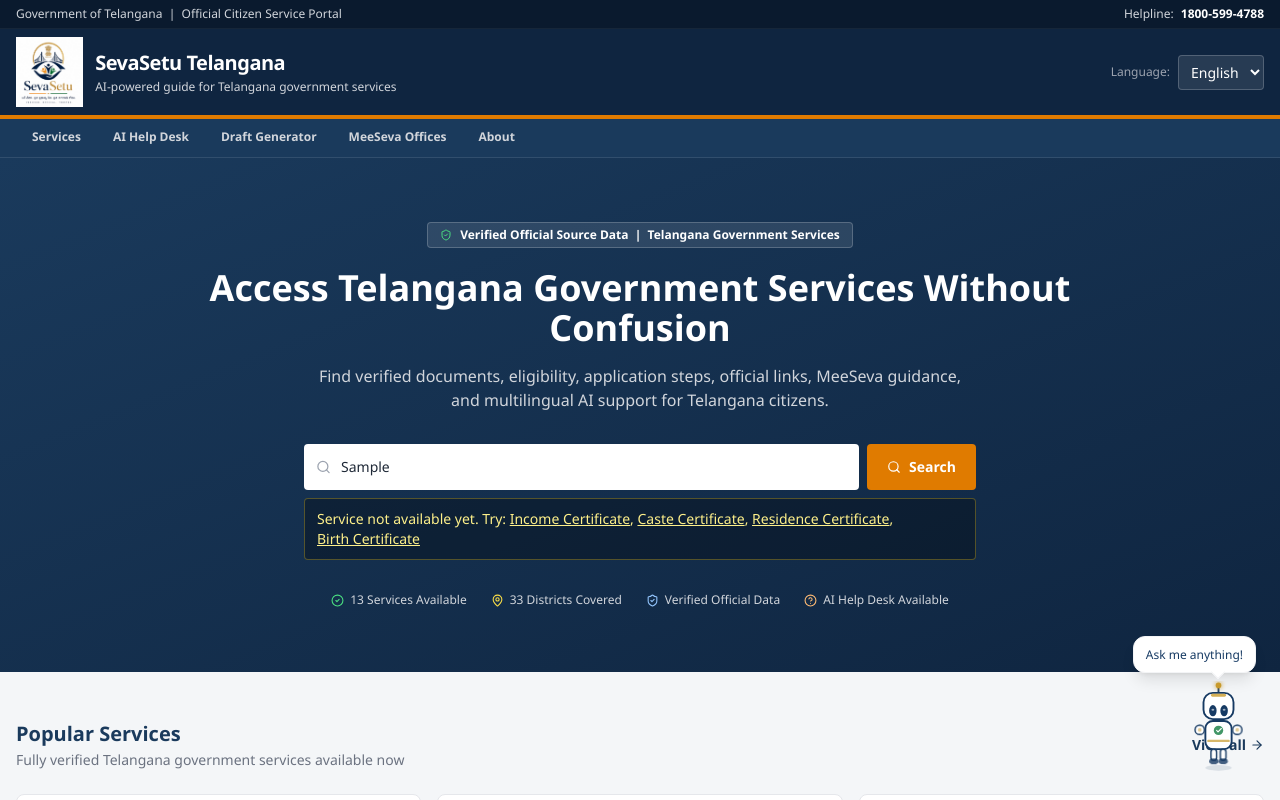
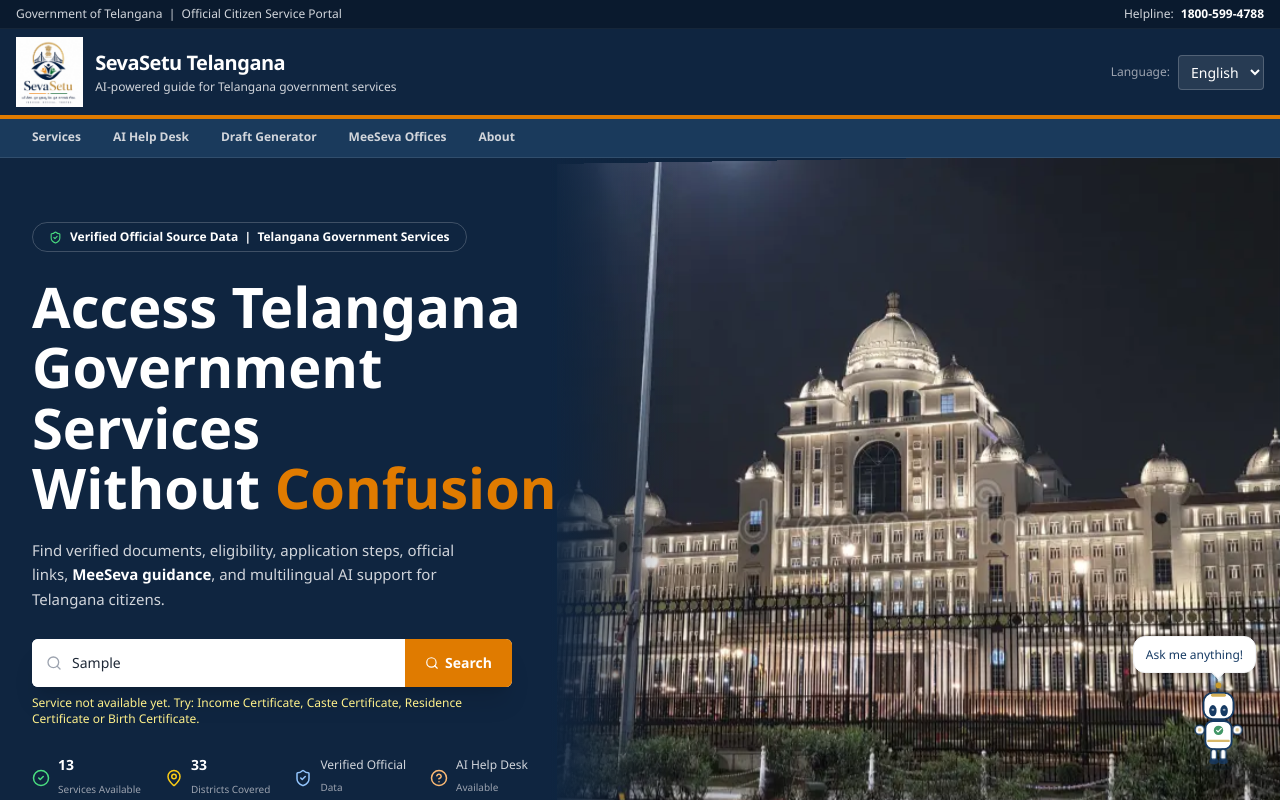
Before and after one commit to Digital-India-Hackathon-2026/srs, a Next.js app: page / in a window 1280 px wide. Both pictures are taken after typing "Sample" into the empty fields and a click on the button "Search". Shown: the top 800 px of the page. Built offline with nearby package versions, Linux system fonts and the light colour scheme.

Commit message:
Premium hero: Secretariat image with soft blend and subtle 3D perspective

```diff
--- a/app/page.js
+++ b/app/page.js
@@ -3,6 +3,7 @@
 import { useEffect, useRef, useState } from "react";
 import { useRouter } from "next/navigation";
 import Link from "next/link";
+import Image from "next/image";
 import {
   ArrowRight,
   Bot,
@@ -21,73 +22,40 @@
 import { telanganaServices, activeServices } from "../lib/telanganaServices";
 import { useLanguage } from "../context/LanguageContext";
 import { useChatbot } from "../context/ChatbotContext";
+import { getServiceField } from "../lib/serviceData";
 
-const POPULAR_IDS = ["passport", "driving-licence", "income-certificate", "aadhaar-update", "birth-certificate", "caste-certificate"];
-
-const WHY_CARDS = [
-  { iconName: "shield",  color: "text-[#2d7a4f]", title: "Verified Official Source Guidance",   desc: "Every service page links directly to the official Telangana government portal or MeeSeva." },
-  { iconName: "users",   color: "text-[#1a3a5c]", title: "Telugu, Hindi & English Support",      desc: "Full multilingual support so no citizen is left behind due to a language barrier." },
-  { iconName: "file",    color: "text-[#e07b00]", title: "No Middlemen",                         desc: "Direct guidance on documents, steps and official portals. No agents, no fees beyond official charges." },
-  { iconName: "map",     color: "text-[#1a3a5c]", title: "MeeSeva & District Office Guidance",   desc: "Find the nearest MeeSeva centre or government office in 8 Telangana districts." },
-  { iconName: "bot",     color: "text-[#2d7a4f]", title: "AI Help Desk",                         desc: "Ask questions in plain language. Answers come only from the verified Telangana service knowledge base." },
-  { iconName: "globe",   color: "text-[#e07b00]", title: "Telangana-First Platform",             desc: "Built exclusively for Telangana citizens first, with plans to expand to all Indian states." },
-];
-
-function WhyIcon({ name, className }) {
-  const props = { size: 22, className };
-  switch (name) {
-    case "shield": return <ShieldCheck {...props} />;
-    case "users":  return <Users {...props} />;
-    case "file":   return <FileText {...props} />;
-    case "map":    return <MapPin {...props} />;
-    case "bot":    return <Bot {...props} />;
-    case "globe":  return <Globe {...props} />;
-    default:       return <ShieldCheck {...props} />;
-  }
-}
+const POPULAR_IDS = ["income-certificate", "caste-certificate", "birth-certificate", "death-certificate", "passport", "aadhaar-update"];
 
 export default function HomePage() {
   const router = useRouter();
-  const { t } = useLanguage();
+  const { t, language } = useLanguage();
   const { openChatbot } = useChatbot();
   const [query, setQuery] = useState("");
   const [noMatch, setNoMatch] = useState(false);
   const [open, setOpen] = useState(false);
   const wrapperRef = useRef(null);
 
-  // Close suggestions on outside click
   useEffect(() => {
     function handleClick(e) {
-      if (wrapperRef.current && !wrapperRef.current.contains(e.target)) {
-        setOpen(false);
-      }
+      if (wrapperRef.current && !wrapperRef.current.contains(e.target)) setOpen(false);
     }
     document.addEventListener("mousedown", handleClick);
     return () => document.removeEventListener("mousedown", handleClick);
   }, []);
 
-  const suggestions =
-    query.trim().length > 0
-      ? telanganaServices.filter(
-          (s) =>
+  const suggestions = query.trim().length > 0
+    ? telanganaServices.filter(s =>
         s.name.toLowerCase().includes(query.toLowerCase()) ||
-            s.category.toLowerCase().includes(query.toLowerCase()) ||
-            s.department.toLowerCase().includes(query.toLowerCase())
-        )
-      : [];
+        s.category.toLowerCase().includes(query.toLowerCase())
+      ) : [];
 
   function handleSearch() {
     setOpen(false);
     const q = query.trim().toLowerCase();
     if (!q) return;
-    const match = telanganaServices.find((s) =>
-      s.name.toLowerCase().includes(q)
-    );
-    if (match && match.status === "active") {
-      router.push(`/services/${match.id}`);
-    } else {
-      setNoMatch(true);
-    }
+    const match = telanganaServices.find(s => s.name.toLowerCase().includes(q));
+    if (match) router.push(`/services/${match.id}`);
+    else setNoMatch(true);
   }
 
   function handleKeyDown(e) {
@@ -95,192 +63,176 @@
     if (e.key === "Escape") setOpen(false);
   }
 
-  function handleQueryChange(e) {
-    setQuery(e.target.value);
-    setNoMatch(false);
-    setOpen(true);
-  }
-
   return (
-    <div className="min-h-screen flex flex-col">
+    <div className="min-h-screen flex flex-col bg-white">
       <Header />
 
-      {/* ── Hero ────────────────────────────────────────────────────── */}
-      <section className="bg-gradient-to-br from-[#1a3a5c] to-[#0f2540] text-white px-4 py-12 md:py-16">
-        <div className="max-w-4xl mx-auto text-center">
-          <div className="inline-flex items-center gap-2 bg-white/10 border border-white/20 rounded px-3 py-1 text-xs font-semibold mb-5">
-            <ShieldCheck size={12} className="text-[#4ade80]" />
+      {/* ══════════ HERO — Two column: text left, Secretariat image right ══════════ */}
+      <section className="relative bg-[#0f2540] overflow-hidden" style={{ minHeight: "580px" }}>
+        {/* RIGHT SIDE — Secretariat image with subtle perspective */}
+        <div
+          className="hidden lg:block absolute top-0 right-0 w-[57%] h-full overflow-hidden"
+          style={{ perspective: "1600px" }}
+        >
+          <img
+            src="/images/telangana-secretariat.webp"
+            alt="Telangana Secretariat"
+            className="w-full h-full"
+            style={{
+              objectFit: "cover",
+              objectPosition: "center",
+              transform: "perspective(1600px) rotateY(-2deg) scale(1.015)",
+              transformOrigin: "right center",
+              backfaceVisibility: "hidden",
+            }}
+          />
+          {/* Narrow feathered blend — only 130px wide at the left join */}
+          <div
+            className="absolute top-0 bottom-0 pointer-events-none"
+            style={{
+              left: "-1px",
+              width: "130px",
+              background: "linear-gradient(to right, #0f2540 0%, rgba(15,37,64,0.75) 25%, rgba(15,37,64,0.30) 60%, rgba(15,37,64,0) 100%)",
+            }}
+          />
+        </div>
+
+        {/* Left side content */}
+        <div className="relative z-10 max-w-7xl mx-auto px-6 lg:px-8 py-14 lg:py-16 flex items-center" style={{ minHeight: "580px" }}>
+          <div className="max-w-[540px]">
+            {/* Verified badge */}
+            <div className="inline-flex items-center gap-2 bg-white/8 border border-white/20 rounded-full px-4 py-1.5 text-xs font-semibold text-white mb-6">
+              <ShieldCheck size={13} className="text-[#4ade80]" />
               Verified Official Source Data &nbsp;|&nbsp; Telangana Government Services
             </div>
 
-          <h1 className="text-2xl sm:text-3xl md:text-4xl font-black leading-tight mb-4">
-            {t("landing.heroTitle")}
+            {/* Heading — large, matching reference proportions */}
+            <h1 className="text-[2.6rem] sm:text-[3.2rem] lg:text-[3.5rem] font-black text-white leading-[1.08] mb-5">
+              Access Telangana<br />
+              Government Services<br />
+              Without <span className="text-[#e07b00]">Confusion</span>
             </h1>
 
-          <p className="text-gray-300 text-sm sm:text-base max-w-2xl mx-auto leading-relaxed mb-8">
-            {t("landing.heroSubtitle")}
+            {/* Description */}
+            <p className="text-gray-300 text-[15px] leading-relaxed mb-7 max-w-[460px]">
+              Find verified documents, eligibility, application steps, official links,
+              <strong className="text-white"> MeeSeva guidance</strong>, and multilingual AI support for
+              Telangana citizens.
             </p>
 
-          {/* Search */}
-          <div className="max-w-2xl mx-auto relative" ref={wrapperRef}>
-            <div className="flex gap-2">
+            {/* Search bar */}
+            <div className="max-w-[480px] relative" ref={wrapperRef}>
+              <div className="flex bg-white rounded-md overflow-hidden shadow-xl">
                 <div className="relative flex-1">
-                <Search
-                  size={15}
-                  className="absolute left-3 top-1/2 -translate-y-1/2 text-gray-400 pointer-events-none"
-                />
+                  <Search size={16} className="absolute left-3.5 top-1/2 -translate-y-1/2 text-gray-400" />
                   <input
-                  className="w-full pl-9 pr-4 py-3 rounded border border-white/20 bg-white text-gray-800 text-sm outline-none focus:ring-2 focus:ring-[#e07b00]"
-                  placeholder={t("landing.searchPlaceholder")}
+                    className="w-full pl-10 pr-3 py-3.5 text-sm text-gray-800 outline-none placeholder:text-gray-400"
+                    placeholder="What service are you looking for? Example: Income Certificate"
                     value={query}
-                  onChange={handleQueryChange}
+                    onChange={e => { setQuery(e.target.value); setNoMatch(false); setOpen(true); }}
                     onKeyDown={handleKeyDown}
                     onFocus={() => query.trim() && setOpen(true)}
-                  aria-label="Search services"
-                  autoComplete="off"
                   />
                 </div>
-              <button
-                onClick={handleSearch}
-                className="bg-[#e07b00] hover:bg-[#c96e00] active:bg-[#b56000] text-white font-bold px-4 sm:px-5 py-3 rounded text-sm transition-colors whitespace-nowrap flex items-center gap-2"
-                aria-label="Search"
-              >
-                <Search size={14} />
-                <span className="hidden sm:inline">{t("landing.searchBtn")}</span>
+                <button onClick={handleSearch} className="bg-[#e07b00] hover:bg-[#c96e00] text-white font-bold px-5 text-sm transition-colors flex items-center gap-1.5">
+                  <Search size={14} /> Search
                 </button>
               </div>
 
-            {/* Suggestions dropdown */}
+              {/* Autocomplete dropdown */}
               {open && suggestions.length > 0 && (
-              <div className="absolute top-full left-0 right-0 mt-1 bg-white border border-gray-200 rounded shadow-xl z-30 text-left overflow-hidden">
-                {suggestions.map((s) =>
-                  s.status === "active" ? (
-                    <button
-                      key={s.id}
-                      onClick={() => {
-                        setOpen(false);
-                        router.push(`/services/${s.id}`);
-                      }}
-                      className="w-full flex items-center justify-between px-4 py-2.5 hover:bg-blue-50 text-sm text-gray-800 border-b border-gray-100 last:border-0 text-left"
-                    >
-                      <div className="min-w-0 mr-2">
-                        <span className="font-semibold block">{s.name}</span>
-                        <span className="text-gray-400 text-xs block truncate">{s.department}</span>
-                      </div>
-                      <div className="flex items-center gap-1.5 flex-shrink-0">
-                        <span className="text-[11px] bg-green-100 text-green-700 font-bold px-1.5 py-0.5 rounded">Active</span>
-                        <ArrowRight size={13} className="text-gray-400" />
-                      </div>
+                <div className="absolute top-full left-0 right-0 mt-1 bg-white border border-gray-200 rounded-lg shadow-xl z-30 overflow-hidden">
+                  {suggestions.slice(0, 5).map(s => (
+                    <button key={s.id} onClick={() => { setOpen(false); router.push(`/services/${s.id}`); }} className="w-full flex items-center justify-between px-4 py-2.5 hover:bg-blue-50 text-sm text-gray-800 border-b border-gray-50 last:border-0 text-left">
+                      <span className="font-medium">{getServiceField(s.id, "name", language) || s.name}</span>
+                      <ArrowRight size={12} className="text-gray-400" />
                     </button>
-                  ) : (
-                    <div
-                      key={s.id}
-                      className="w-full flex items-center justify-between px-4 py-2.5 text-sm text-gray-400 border-b border-gray-100 last:border-0 cursor-default"
-                    >
-                      <span className="font-medium">{s.name}</span>
-                      <span className="text-xs bg-orange-100 text-orange-600 px-2 py-0.5 rounded font-semibold">
-                        Coming Soon
-                      </span>
-                    </div>
-                  )
-                )}
+                  ))}
                 </div>
               )}
+              {noMatch && <p className="mt-2 text-yellow-200 text-xs">{t("landing.serviceNotFound")}</p>}
+            </div>
 
-            {/* No-match message */}
-            {noMatch && (
-              <div className="mt-2 text-yellow-200 text-sm bg-black/30 border border-yellow-400/30 rounded px-3 py-2.5 text-left">
-                Service not available yet. Try:{" "}
-                {["Income Certificate", "Caste Certificate", "Residence Certificate", "Birth Certificate"].map((name, i) => {
-                  const svc = telanganaServices.find((s) => s.name === name);
+            {/* Statistics row — four items */}
+            <div className="flex flex-wrap gap-x-6 gap-y-3 mt-7">
+              <div className="flex items-center gap-2">
+                <CheckCircle2 size={18} className="text-green-400" />
+                <div><span className="text-white font-bold text-sm block">13</span><span className="text-gray-400 text-[10px]">Services Available</span></div>
+              </div>
+              <div className="flex items-center gap-2">
+                <MapPin size={18} className="text-yellow-400" />
+                <div><span className="text-white font-bold text-sm block">33</span><span className="text-gray-400 text-[10px]">Districts Covered</span></div>
+              </div>
+              <div className="flex items-center gap-2">
+                <ShieldCheck size={18} className="text-blue-300" />
+                <div><span className="text-gray-300 text-xs block">Verified Official</span><span className="text-gray-400 text-[10px]">Data</span></div>
+              </div>
+              <div className="flex items-center gap-2">
+                <HelpCircle size={18} className="text-orange-300" />
+                <div><span className="text-gray-300 text-xs block">AI Help Desk</span><span className="text-gray-400 text-[10px]">Available</span></div>
+              </div>
+            </div>
+          </div>
+        </div>
+
+        {/* Mobile/tablet: show image below */}
+        <img src="/images/telangana-secretariat.webp" alt="Telangana Secretariat" className="lg:hidden w-full h-48 object-cover object-center" />
+      </section>
+
+      {/* ══════════ POPULAR SERVICES ══════════ */}
+      <section className="bg-white py-10 sm:py-14">
+        <div className="max-w-7xl mx-auto px-4 sm:px-6 lg:px-8">
+          <div className="flex items-end justify-between mb-7">
+            <div>
+              <h2 className="text-xl sm:text-2xl font-black text-[#0f2540]">Popular Services</h2>
+              <p className="text-xs text-gray-500 mt-0.5">Fully verified Telangana government services available now</p>
+            </div>
+            <Link href="/services" className="text-sm font-semibold text-[#0f2540] hover:text-[#e07b00] flex items-center gap-1 transition-colors">
+              View all services <ArrowRight size={14} />
+            </Link>
+          </div>
+
+          {/* Service cards — horizontal row matching reference */}
+          <div className="grid grid-cols-2 sm:grid-cols-3 lg:grid-cols-6 gap-3">
+            {activeServices.filter(s => POPULAR_IDS.includes(s.id)).map(s => {
+              const name = getServiceField(s.id, "name", language) || s.name;
+              const dept = getServiceField(s.id, "department", language) || s.department;
               return (
-                    <span key={name}>
-                      {i > 0 && ", "}
-                      <button
-                        className="underline hover:text-white"
-                        onClick={() => svc && router.push(`/services/${svc.id}`)}
-                      >
-                        {name}
-                      </button>
-                    </span>
+                <Link key={s.id} href={`/services/${s.id}`} className="group bg-white border border-gray-200 rounded-xl p-4 hover:shadow-lg hover:border-[#e07b00]/30 transition-all duration-200 flex flex-col">
+                  <div className="w-9 h-9 rounded-full bg-[#e07b00]/10 flex items-center justify-center mb-3">
+                    <FileText size={16} className="text-[#e07b00]" />
+                  </div>
+                  <h3 className="text-[13px] font-bold text-[#0f2540] mb-0.5 leading-snug">{name}</h3>
+                  <p className="text-[10px] text-gray-400 flex-1">{dept}</p>
+                  <ArrowRight size={13} className="text-gray-300 group-hover:text-[#e07b00] mt-3 transition-colors" />
+                </Link>
               );
             })}
-              </div>
-            )}
-          </div>
-
-          {/* Quick stats */}
-          <div className="mt-8 flex flex-wrap justify-center gap-4 sm:gap-6 text-xs text-gray-300">
-            <span className="flex items-center gap-1.5"><CheckCircle2 size={13} className="text-green-400" /> 13 {t("landing.servicesAvailable")}</span>
-            <span className="flex items-center gap-1.5"><MapPin size={13} className="text-yellow-300" /> 33 {t("landing.districtsCovered")}</span>
-            <span className="flex items-center gap-1.5"><ShieldCheck size={13} className="text-blue-300" /> {t("landing.verifiedData")}</span>
-            <span className="flex items-center gap-1.5"><HelpCircle size={13} className="text-orange-300" /> {t("landing.helpDeskAvailable")}</span>
           </div>
         </div>
       </section>
 
-      {/* ── Popular Services ─────────────────────────────────────────── */}
-      <section className="max-w-7xl mx-auto w-full px-4 py-10 sm:py-12">
-        <div className="flex items-center justify-between mb-6">
-          <div>
-            <h2 className="text-lg sm:text-xl font-black text-[#1a3a5c]">{t("landing.popularServices")}</h2>
-            <p className="text-sm text-gray-500 mt-0.5">Fully verified Telangana government services available now</p>
-          </div>
-          <Link
-            href="/services"
-            className="text-sm font-semibold text-[#1a3a5c] hover:text-[#e07b00] flex items-center gap-1 transition-colors flex-shrink-0 ml-4"
-          >
-            {t("landing.viewAll")} <ArrowRight size={14} />
-          </Link>
-        </div>
-
-        <div className="grid sm:grid-cols-2 lg:grid-cols-3 gap-4">
-          {activeServices.filter(s => POPULAR_IDS.includes(s.id)).map((s) => (
-            <div
-              key={s.id}
-              className="bg-white border border-gray-200 rounded-lg p-5 hover:shadow-md hover:border-[#1a3a5c] transition-all flex flex-col"
-            >
-              <div className="flex items-start justify-between mb-3">
-                <span className="text-xs font-bold text-[#2d7a4f] bg-green-50 border border-green-200 rounded px-2 py-0.5">
-                  {s.category}
-                </span>
-                <FileText size={16} className="text-gray-300 flex-shrink-0" />
-              </div>
-              <h3 className="font-black text-[#1a3a5c] text-base mb-1">{s.name}</h3>
-              <p className="text-xs text-gray-500 mb-1 font-medium">{s.department}</p>
-              <p className="text-xs text-gray-600 leading-relaxed flex-1 mb-4">{s.shortDesc}</p>
-              <Link
-                href={`/services/${s.id}`}
-                className="mt-auto inline-flex items-center justify-center gap-2 bg-[#1a3a5c] hover:bg-[#0f2540] active:bg-[#081c35] text-white text-xs font-bold px-4 py-2.5 rounded transition-colors"
-              >
-                {t("landing.viewDetails")} <ArrowRight size={12} />
-              </Link>
-            </div>
-          ))}
-        </div>
-      </section>
-
-      {/* ── Why SevaSetu ─────────────────────────────────────────────── */}
-      <section className="bg-white border-y border-gray-200 px-4 py-10 sm:py-12">
-        <div className="max-w-7xl mx-auto">
-          <div className="text-center mb-8">
-            <h2 className="text-lg sm:text-xl font-black text-[#1a3a5c]">{t("landing.whySevaSetu")}</h2>
-            <p className="text-sm text-gray-500 mt-1">
-              {t("landing.whySubtitle")}
-            </p>
+      {/* ══════════ WHY SEVASETU ══════════ */}
+      <section className="bg-[#f8f9fb] border-y border-gray-100 py-12">
+        <div className="max-w-7xl mx-auto px-4 sm:px-6 lg:px-8">
+          <div className="text-center mb-9">
+            <h2 className="text-xl font-black text-[#0f2540]">{t("landing.whySevaSetu")}</h2>
+            <p className="text-sm text-gray-500 mt-1">{t("landing.whySubtitle")}</p>
           </div>
           <div className="grid sm:grid-cols-2 lg:grid-cols-3 gap-4">
-            {WHY_CARDS.map((c) => (
-              <div
-                key={c.title}
-                className="flex gap-4 p-4 rounded border border-gray-100 hover:border-gray-300 hover:shadow-sm transition-all"
-              >
-                <div className="flex-shrink-0 mt-0.5">
-                  <WhyIcon name={c.iconName} className={c.color} />
-                </div>
+            {[
+              { icon: <ShieldCheck size={20} className="text-[#2d7a4f]" />, title: "Verified Official Guidance", desc: "Links directly to official government portals." },
+              { icon: <Users size={20} className="text-[#0f2540]" />, title: "Telugu, Hindi & English", desc: "Multilingual support for all citizens." },
+              { icon: <FileText size={20} className="text-[#e07b00]" />, title: "No Middlemen", desc: "Direct guidance — no agents, no extra fees." },
+              { icon: <MapPin size={20} className="text-[#0f2540]" />, title: "Office Finder", desc: "Find nearest MeeSeva in 33 districts." },
+              { icon: <Bot size={20} className="text-[#2d7a4f]" />, title: "AI Help Desk", desc: "Ask in plain language, get verified answers." },
+              { icon: <Globe size={20} className="text-[#e07b00]" />, title: "Telangana-First", desc: "Built exclusively for Telangana citizens." },
+            ].map(c => (
+              <div key={c.title} className="flex gap-3.5 p-4 rounded-xl bg-white border border-gray-100 hover:shadow-sm transition-all">
+                <div className="flex-shrink-0 mt-0.5">{c.icon}</div>
                 <div>
-                  <p className="font-bold text-sm text-[#1a2733] mb-1">{c.title}</p>
-                  <p className="text-xs text-gray-500 leading-relaxed">{c.desc}</p>
+                  <p className="font-bold text-sm text-[#0f2540] mb-0.5">{c.title}</p>
+                  <p className="text-xs text-gray-500">{c.desc}</p>
                 </div>
               </div>
             ))}
@@ -288,24 +240,15 @@
         </div>
       </section>
 
-      {/* ── CTA strip ────────────────────────────────────────────────── */}
-      <section className="bg-[#1a3a5c] px-4 py-8 text-center text-white">
-        <h3 className="text-base sm:text-lg font-black mb-2">{t("landing.needHelp")}</h3>
-        <p className="text-gray-300 text-sm mb-5">
-          {t("landing.needHelpDesc")}
-        </p>
+      {/* ══════════ CTA ══════════ */}
+      <section className="bg-[#0f2540] py-10 text-center text-white">
+        <h3 className="text-lg font-black mb-2">{t("landing.needHelp")}</h3>
+        <p className="text-gray-300 text-sm mb-5 max-w-md mx-auto">{t("landing.needHelpDesc")}</p>
         <div className="flex flex-wrap gap-3 justify-center">
-          <button
-            onClick={() => openChatbot()}
-            className="inline-flex items-center gap-2 bg-[#e07b00] hover:bg-[#c96e00] active:bg-[#b56000] text-white font-bold px-5 py-2.5 rounded text-sm transition-colors"
-            aria-label="Open SevaSetu AI Assistant"
-          >
+          <button onClick={() => openChatbot()} className="inline-flex items-center gap-2 bg-[#e07b00] hover:bg-[#c96e00] text-white font-bold px-6 py-2.5 rounded text-sm transition-colors" aria-label="Open SevaSetu AI Assistant">
             <Bot size={15} /> {t("landing.openHelpDesk")}
           </button>
-          <Link
-            href="/services"
-            className="inline-flex items-center gap-2 border border-white/30 hover:border-white text-white font-bold px-5 py-2.5 rounded text-sm transition-colors"
-          >
+          <Link href="/services" className="inline-flex items-center gap-2 border border-white/30 hover:border-white text-white font-bold px-6 py-2.5 rounded text-sm transition-colors">
             <FileText size={15} /> {t("landing.browseServices")}
           </Link>
         </div>
```
Also changed, not shown: public/images/telangana-secretariat.jpg (added), public/images/telangana-secretariat.webp (added). Lines whose indentation alone changed are shown as unchanged.
